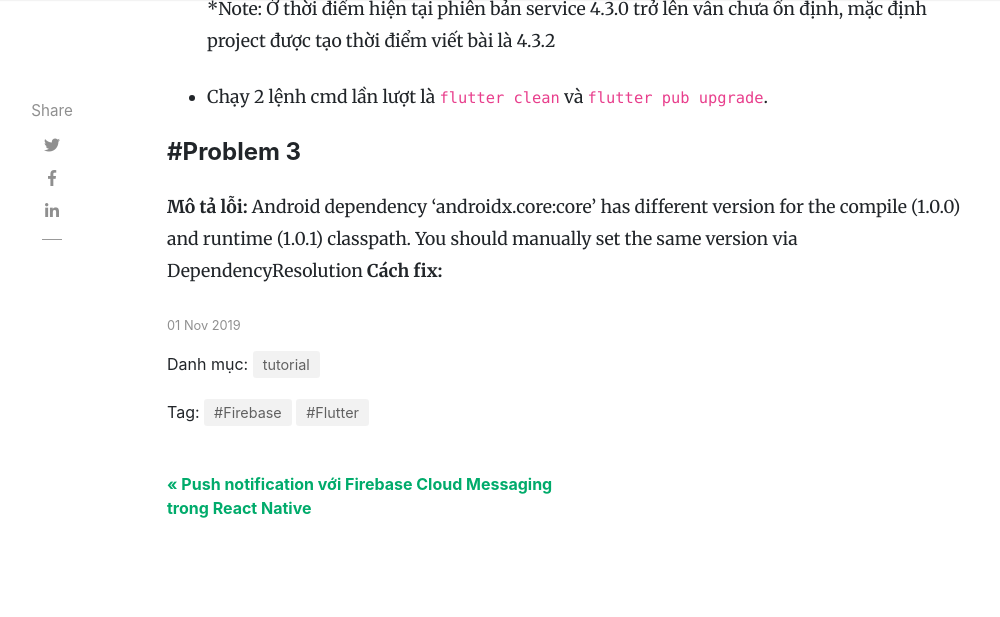
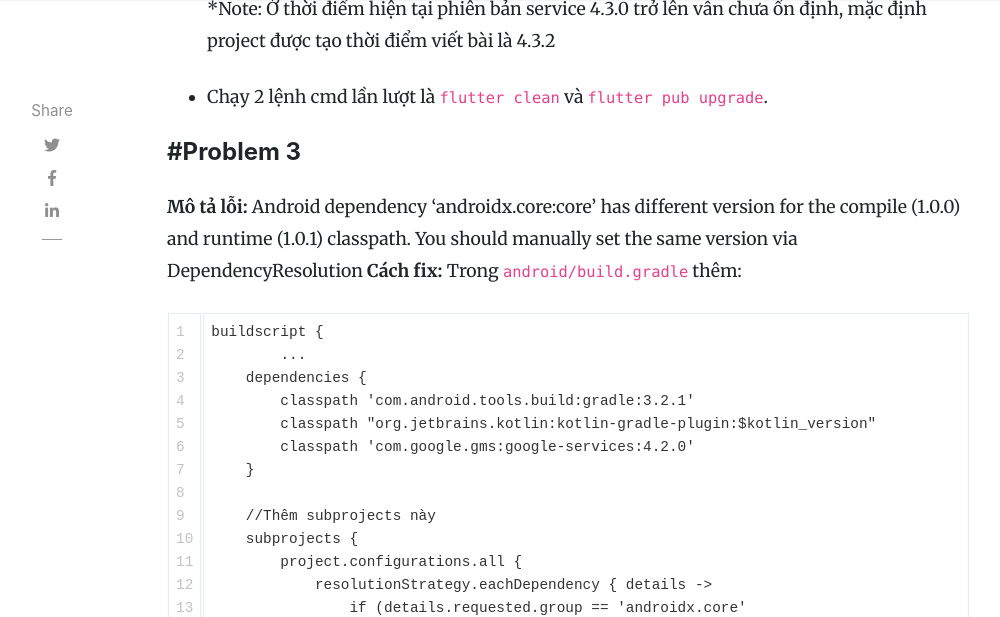
Before and after one commit to tuitucode/tuitucode.github.io, a Jekyll site: the page built from _posts/2019-11-01-flutter-problem-guide.md, in a window 1280 px wide and 1400 px high, scrolled down 1904 px, cut to the strip 0-617 px from the top of the window. Shown: the whole strip, without its empty margins (118-1118 px from the left). Built offline with Jekyll 4.4.1, drawn with Linux system fonts in a browser that asks for light colours; nearby versions of some CDN libraries; comment, search, counter and statistics services are not loaded; some of the changed text lies outside the part shown.

Commit message:
Create 2019-11-01-flutter-problem-guide.md

````diff
--- a/_posts/2019-11-01-flutter-problem-guide.md
+++ b/_posts/2019-11-01-flutter-problem-guide.md
@@ -65,3 +65,32 @@ dependencies {
 #### #Problem 3
 **Mô tả lỗi:** Android dependency 'androidx.core:core' has different version for the compile (1.0.0) and runtime (1.0.1) classpath. You should manually set the same version via DependencyResolution
 **Cách fix:**
+Trong `android/build.gradle` thêm:
+```
+buildscript {
+	...
+    dependencies {
+        classpath 'com.android.tools.build:gradle:3.2.1'
+        classpath "org.jetbrains.kotlin:kotlin-gradle-plugin:$kotlin_version"
+        classpath 'com.google.gms:google-services:4.2.0'
+    }
+
+    //Thêm subprojects này
+    subprojects {
+        project.configurations.all {
+            resolutionStrategy.eachDependency { details ->
+                if (details.requested.group == 'androidx.core'
+                        && !details.requested.name.contains('androidx') ) {
+                    details.useVersion "1.0.1"
+                }
+            }
+        }
+    }
+    ////////
+
+}
+```
+
+#### #Problem 4
+**Mô tả lỗi:** itemBuilder có thêm tham số index, lỗi có dạng:
+> The argument type 'ChatMessage Function(BuildContext, DataSnapshot, Animation<double>)' can't be assigned to the parameter type 'Widget Function(BuildContext, DataSnapshot, Animation<double>, int)'
````
